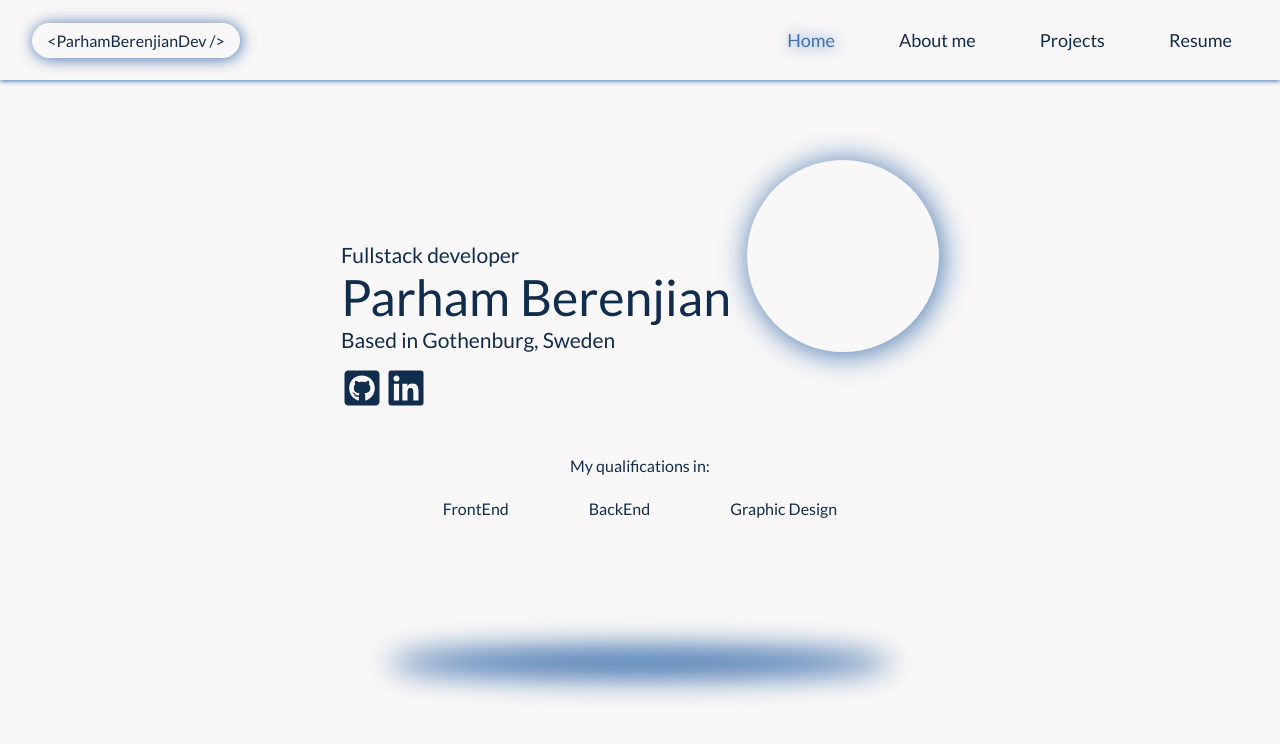
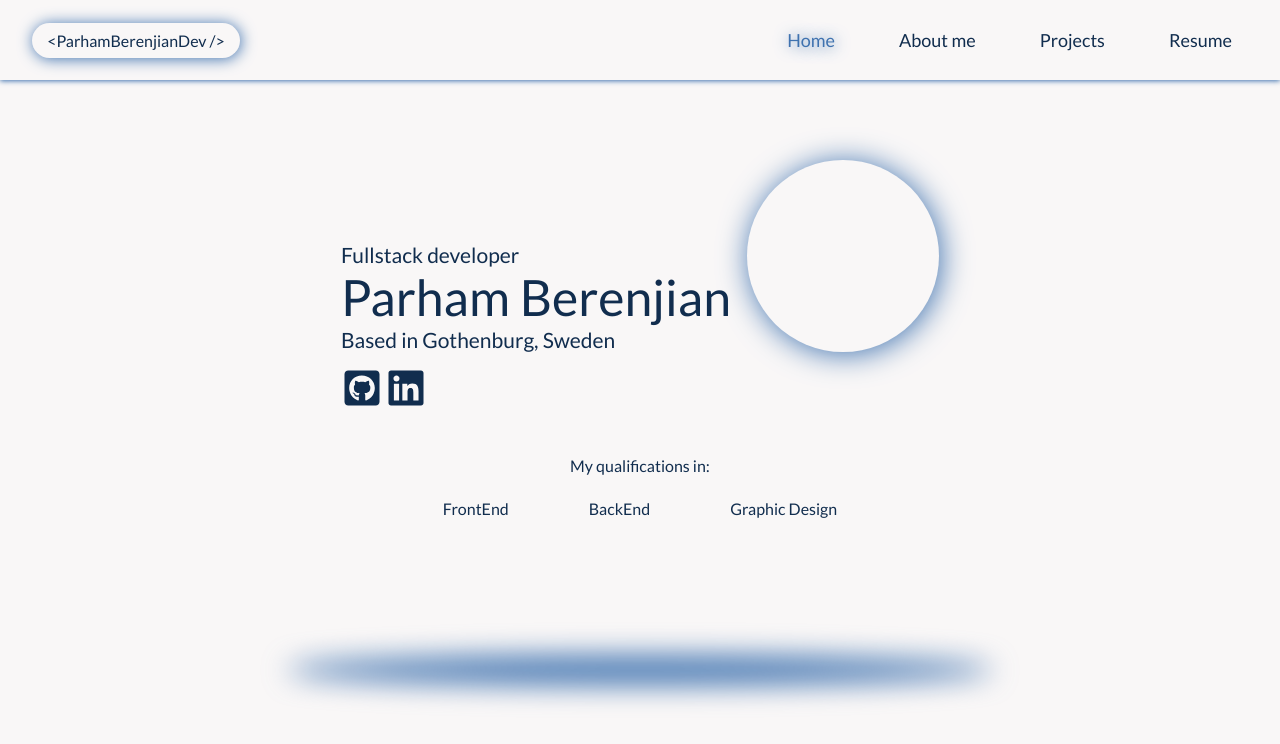
Before and after one commit to ParhamInBinary/MyPortfolio, a React (Vite) app: page / in a window 1280 px wide. Shown: the top 744 px of the page. Built offline with nearby package versions, Linux system fonts and the light colour scheme.

Commit message:
WIP animation and logic

```diff
--- a/src/pages/HomePage.tsx
+++ b/src/pages/HomePage.tsx
@@ -14,7 +14,6 @@ export function HomePage() {
   const [showBackEnd, setShowBackEnd] = useState(false);
   const [showGraphicDesign, setShowGraphicDesign] =
     useState(false);
-  const [showSkills, setShowSkills] = useState(false);
 
   const CardContainer = document.querySelector(
     ".CardContainer"
@@ -24,11 +23,9 @@ export function HomePage() {
   );
 
   const handleMouseOver = (skillType: string) => {
-    setShowSkills(true);
     CardContainer?.classList.add("showSkills");
     idleAnimation?.classList.add("hideIdle");
 
-    if (!showSkills) {
     if (skillType === "frontEnd") {
       setShowFrontEnd(true);
       setShowBackEnd(false);
@@ -42,11 +39,9 @@ export function HomePage() {
       setShowBackEnd(false);
       setShowGraphicDesign(true);
     }
-    }
   };
 
   const handleHideSkills = () => {
-    setShowSkills(false);
     CardContainer?.classList.remove("showSkills");
     idleAnimation?.classList.remove("hideIdle");
   };
@@ -105,9 +100,7 @@ export function HomePage() {
           </div>
         </div>
 
-        {!showSkills && (
         <div className="idleAnimation"></div>
-        )}
         <div className="CardContainer">
           {showFrontEnd &&
             frontEndSkills.map((skill) => (
--- a/src/styles/HomePage.css
+++ b/src/styles/HomePage.css
@@ -147,18 +147,19 @@
   background-color: var(--detail);
   filter: blur(1rem);
   position: absolute;
-  top: 160%;
-  width: 50%;
-  height: 30%;
+  bottom: -7rem;
+  width: 70%;
+  height: 2rem;
   border-radius: 60%;
   animation-name: idleAnimaion;
   animation-duration: 2s;
   animation-iteration-count: infinite;
   animation-timing-function: linear;
-  transition: all 0.2s ease-in-out;
+  transition: all 0.6s ease-in;
 }
+
 .idleAnimation.hideIdle {
-  visibility: hidden;
+  width: 0%;
 }
 
 .skillContainerMobile {
```
Lines whose indentation alone changed are shown as unchanged.
